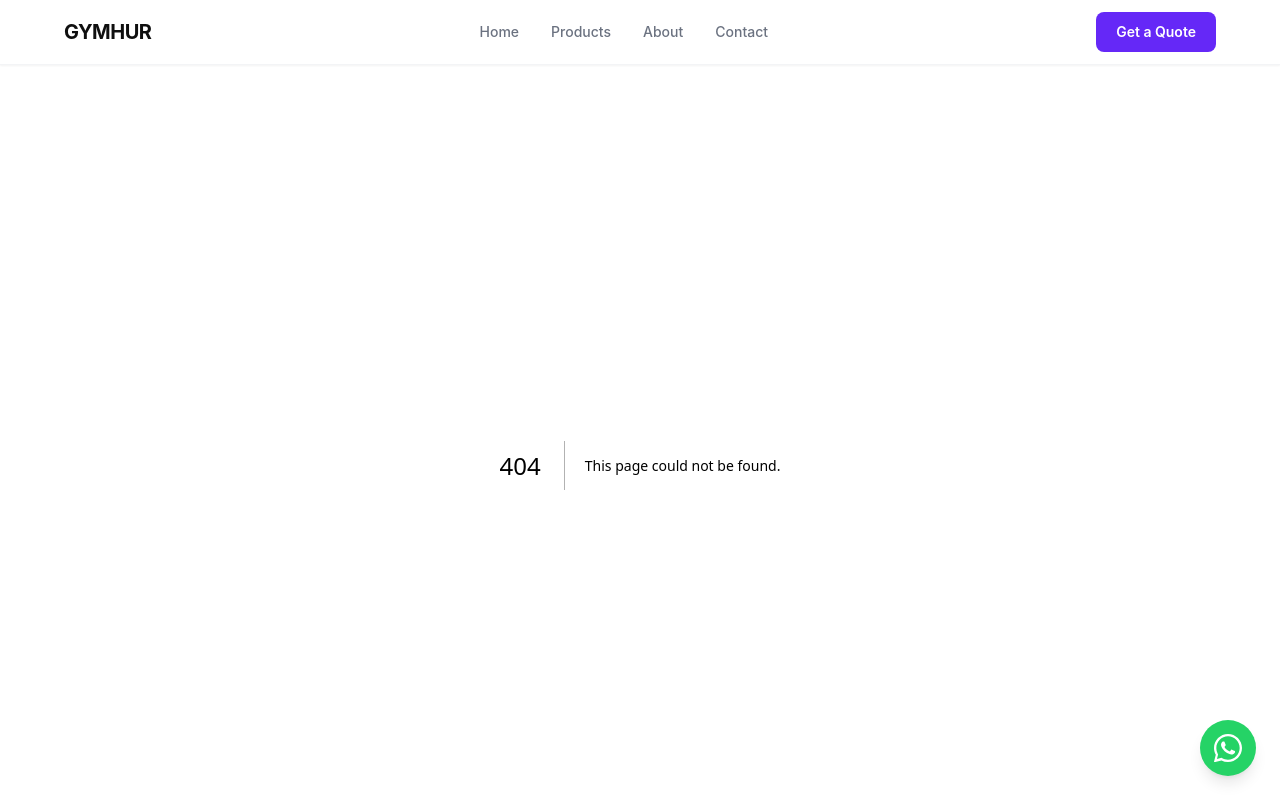
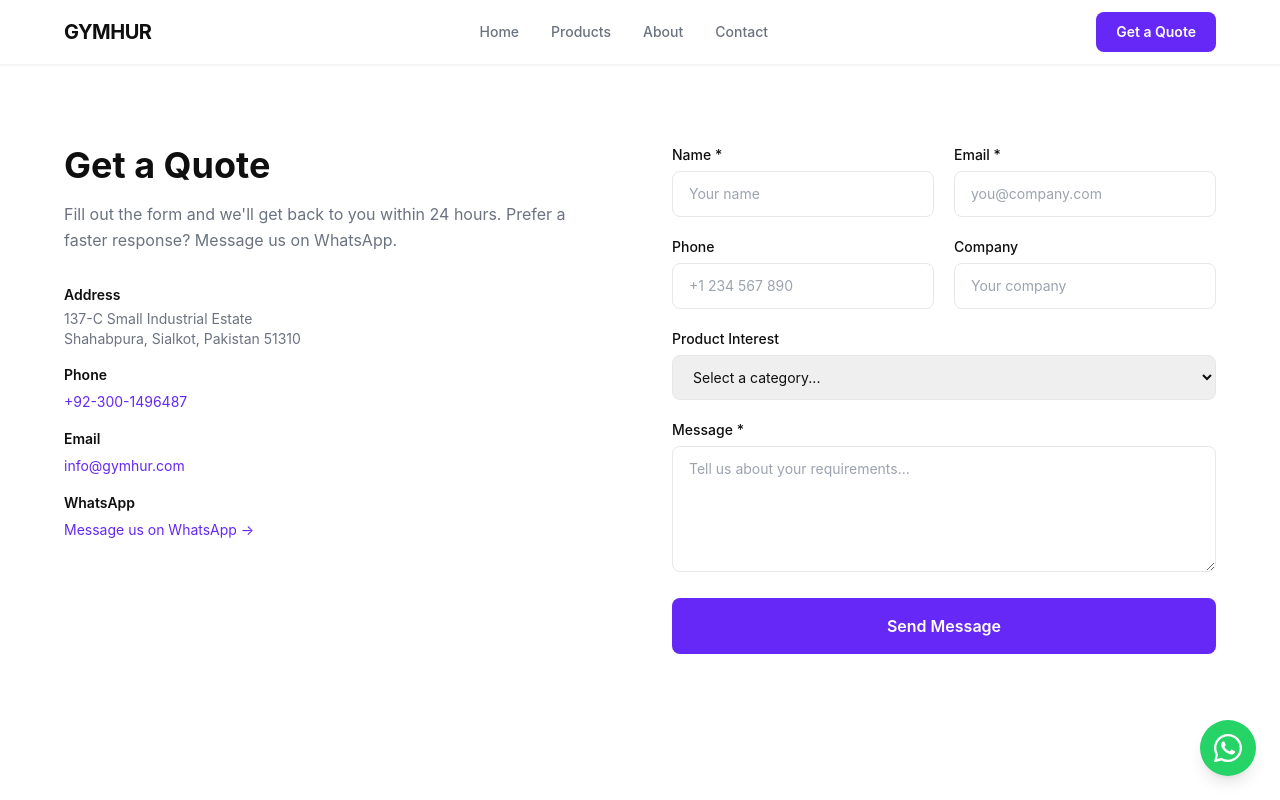
Before and after one commit to gymhur/website, a Next.js app: page /contact in a window 1280 px wide. Before the commit this address had no page. Shown: the top 800 px of the page. Built offline with nearby package versions, Linux system fonts and the light colour scheme.

Commit message:
feat: add Contact page with form, API route, and Resend email delivery

```diff
--- /dev/null
+++ b/src/app/api/contact/route.ts
@@ -0,0 +1,36 @@
+import { NextRequest, NextResponse } from 'next/server';
+import { Resend } from 'resend';
+
+const resend = new Resend(process.env.RESEND_API_KEY);
+
+export async function POST(req: NextRequest) {
+  const body = await req.json();
+  const { name, email, message, phone, company, product } = body;
+
+  if (!name || !email || !message) {
+    return NextResponse.json({ error: 'Name, email, and message are required.' }, { status: 400 });
+  }
+
+  try {
+    await resend.emails.send({
+      from: 'Gymhur Contact Form <onboarding@resend.dev>',
+      to: process.env.CONTACT_EMAIL!,
+      subject: `New Quote Request from ${name}`,
+      html: `
+        <h2>New Contact Form Submission</h2>
+        <p><strong>Name:</strong> ${name}</p>
+        <p><strong>Email:</strong> ${email}</p>
+        ${phone ? `<p><strong>Phone:</strong> ${phone}</p>` : ''}
+        ${company ? `<p><strong>Company:</strong> ${company}</p>` : ''}
+        ${product ? `<p><strong>Product Interest:</strong> ${product}</p>` : ''}
+        <p><strong>Message:</strong></p>
+        <p>${message.replace(/\n/g, '<br/>')}</p>
+      `,
+    });
+
+    return NextResponse.json({ success: true }, { status: 200 });
+  } catch (error) {
+    console.error('Email send error:', error);
+    return NextResponse.json({ error: 'Failed to send email.' }, { status: 500 });
+  }
+}
--- /dev/null
+++ b/src/app/contact/page.tsx
@@ -0,0 +1,47 @@
+import { Suspense } from 'react';
+import ContactForm from '@/components/contact/ContactForm';
+
+export const metadata = {
+  title: 'Contact & Get a Quote — Gymhur',
+  description: 'Request a custom sportswear quote. We respond within 24 hours.',
+};
+
+export default function ContactPage() {
+  return (
+    <main className="max-w-content mx-auto px-6 py-20">
+      <div className="grid grid-cols-1 lg:grid-cols-2 gap-16">
+        <div>
+          <h1 className="text-4xl font-bold text-text-primary mb-4">Get a Quote</h1>
+          <p className="text-text-secondary mb-8 leading-relaxed">
+            Fill out the form and we&apos;ll get back to you within 24 hours. Prefer a faster response? Message us on WhatsApp.
+          </p>
+          <div className="space-y-4">
+            <div>
+              <div className="text-sm font-semibold text-text-primary mb-1">Address</div>
+              <div className="text-text-secondary text-sm">137-C Small Industrial Estate<br />Shahabpura, Sialkot, Pakistan 51310</div>
+            </div>
+            <div>
+              <div className="text-sm font-semibold text-text-primary mb-1">Phone</div>
+              <a href="tel:+923001496487" className="text-brand hover:underline text-sm">+92-300-1496487</a>
+            </div>
+            <div>
+              <div className="text-sm font-semibold text-text-primary mb-1">Email</div>
+              <a href="mailto:info@gymhur.com" className="text-brand hover:underline text-sm">info@gymhur.com</a>
+            </div>
+            <div>
+              <div className="text-sm font-semibold text-text-primary mb-1">WhatsApp</div>
+              <a href="https://wa.me/923001496487" target="_blank" rel="noopener noreferrer" className="text-brand hover:underline text-sm">
+                Message us on WhatsApp →
+              </a>
+            </div>
+          </div>
+        </div>
+        <div>
+          <Suspense fallback={<div>Loading form...</div>}>
+            <ContactForm />
+          </Suspense>
+        </div>
+      </div>
+    </main>
+  );
+}
--- /dev/null
+++ b/src/components/contact/ContactForm.tsx
@@ -0,0 +1,97 @@
+'use client';
+import { useState } from 'react';
+import { useSearchParams } from 'next/navigation';
+
+const productOptions = [
+  'Gym Wear', 'Leggings', 'Team Uniforms', 'Hurling Balls', 'Weightlifting Accessories', 'Other',
+];
+
+export default function ContactForm() {
+  const searchParams = useSearchParams();
+  const [status, setStatus] = useState<'idle' | 'loading' | 'success' | 'error'>('idle');
+  const [form, setForm] = useState({
+    name: '',
+    email: '',
+    phone: '',
+    company: '',
+    product: searchParams.get('product') ?? '',
+    message: '',
+  });
+
+  const handleChange = (e: React.ChangeEvent<HTMLInputElement | HTMLTextAreaElement | HTMLSelectElement>) => {
+    setForm(prev => ({ ...prev, [e.target.name]: e.target.value }));
+  };
+
+  const handleSubmit = async (e: React.FormEvent) => {
+    e.preventDefault();
+    setStatus('loading');
+    try {
+      const res = await fetch('/api/contact', {
+        method: 'POST',
+        headers: { 'Content-Type': 'application/json' },
+        body: JSON.stringify(form),
+      });
+      setStatus(res.ok ? 'success' : 'error');
+    } catch {
+      setStatus('error');
+    }
+  };
+
+  if (status === 'success') {
+    return (
+      <div className="bg-green-50 border border-green-200 rounded-xl p-8 text-center">
+        <div className="text-2xl font-bold text-green-800 mb-2">Message Sent!</div>
+        <p className="text-green-700">We&apos;ll get back to you within 24 hours.</p>
+      </div>
+    );
+  }
+
+  const inputClass = "w-full border border-gray-200 rounded-lg px-4 py-3 text-sm text-text-primary focus:outline-none focus:border-brand focus:ring-1 focus:ring-brand transition-colors";
+  const labelClass = "block text-sm font-medium text-text-primary mb-1.5";
+
+  return (
+    <form onSubmit={handleSubmit} className="space-y-5">
+      <div className="grid grid-cols-1 sm:grid-cols-2 gap-5">
+        <div>
+          <label htmlFor="name" className={labelClass}>Name *</label>
+          <input id="name" name="name" required value={form.name} onChange={handleChange} className={inputClass} placeholder="Your name" />
+        </div>
+        <div>
+          <label htmlFor="email" className={labelClass}>Email *</label>
+          <input id="email" name="email" type="email" required value={form.email} onChange={handleChange} className={inputClass} placeholder="you@company.com" />
+        </div>
+      </div>
+      <div className="grid grid-cols-1 sm:grid-cols-2 gap-5">
+        <div>
+          <label htmlFor="phone" className={labelClass}>Phone</label>
+          <input id="phone" name="phone" value={form.phone} onChange={handleChange} className={inputClass} placeholder="+1 234 567 890" />
+        </div>
+        <div>
+          <label htmlFor="company" className={labelClass}>Company</label>
+          <input id="company" name="company" value={form.company} onChange={handleChange} className={inputClass} placeholder="Your company" />
+        </div>
+      </div>
+      <div>
+        <label htmlFor="product" className={labelClass}>Product Interest</label>
+        <select id="product" name="product" value={form.product} onChange={handleChange} className={inputClass}>
+          <option value="">Select a category...</option>
+          {productOptions.map(o => <option key={o} value={o}>{o}</option>)}
+        </select>
+      </div>
+      <div>
+        <label htmlFor="message" className={labelClass}>Message *</label>
+        <textarea id="message" name="message" required rows={5} value={form.message} onChange={handleChange} className={inputClass} placeholder="Tell us about your requirements..." />
+      </div>
+      {status === 'error' && (
+        <p className="text-red-600 text-sm">Something went wrong. Please try again or contact us directly.</p>
+      )}
+      <button
+        type="submit"
+        disabled={status === 'loading'}
+        className="w-full bg-brand hover:bg-brand-dark disabled:opacity-60 text-white font-semibold py-4 rounded-lg transition-colors"
+      >
+        {status === 'loading' ? 'Sending...' : 'Send Message'}
+      </button>
+    </form>
+  );
+}
```
Also changed, not shown: 2 other files (tests, documents, lock files or other folders).
